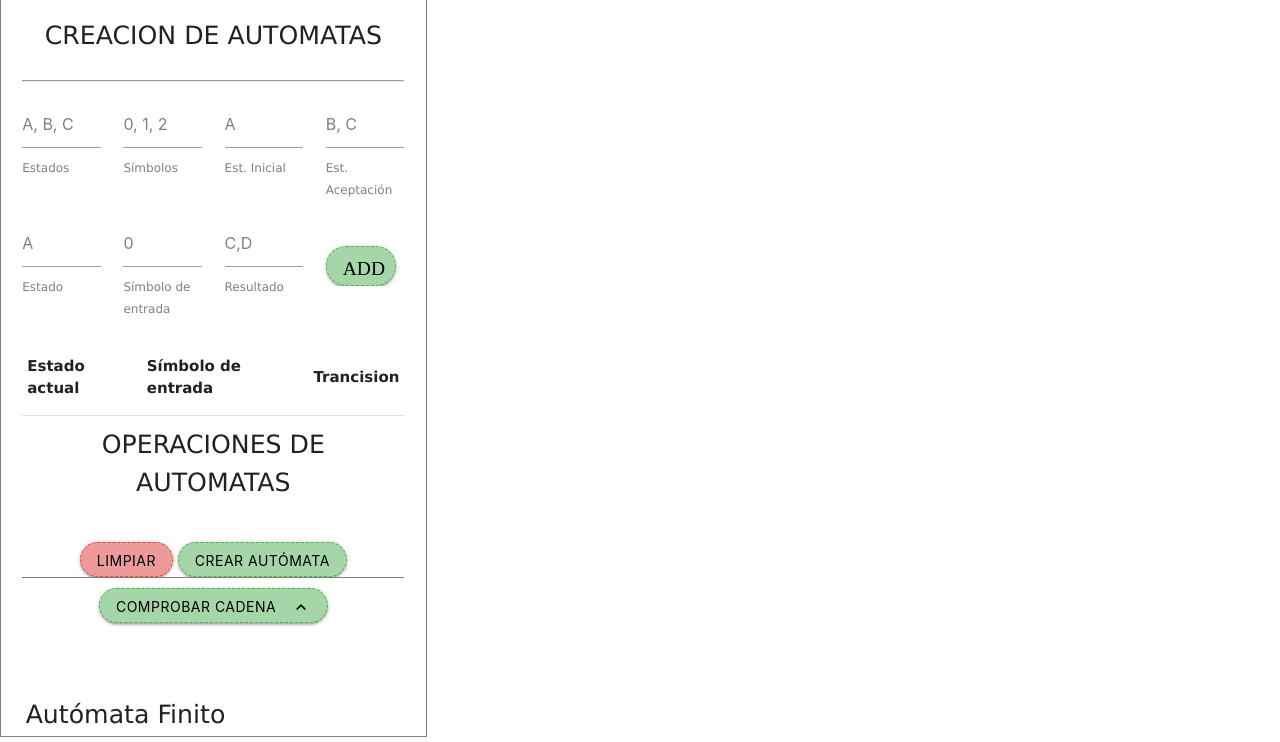
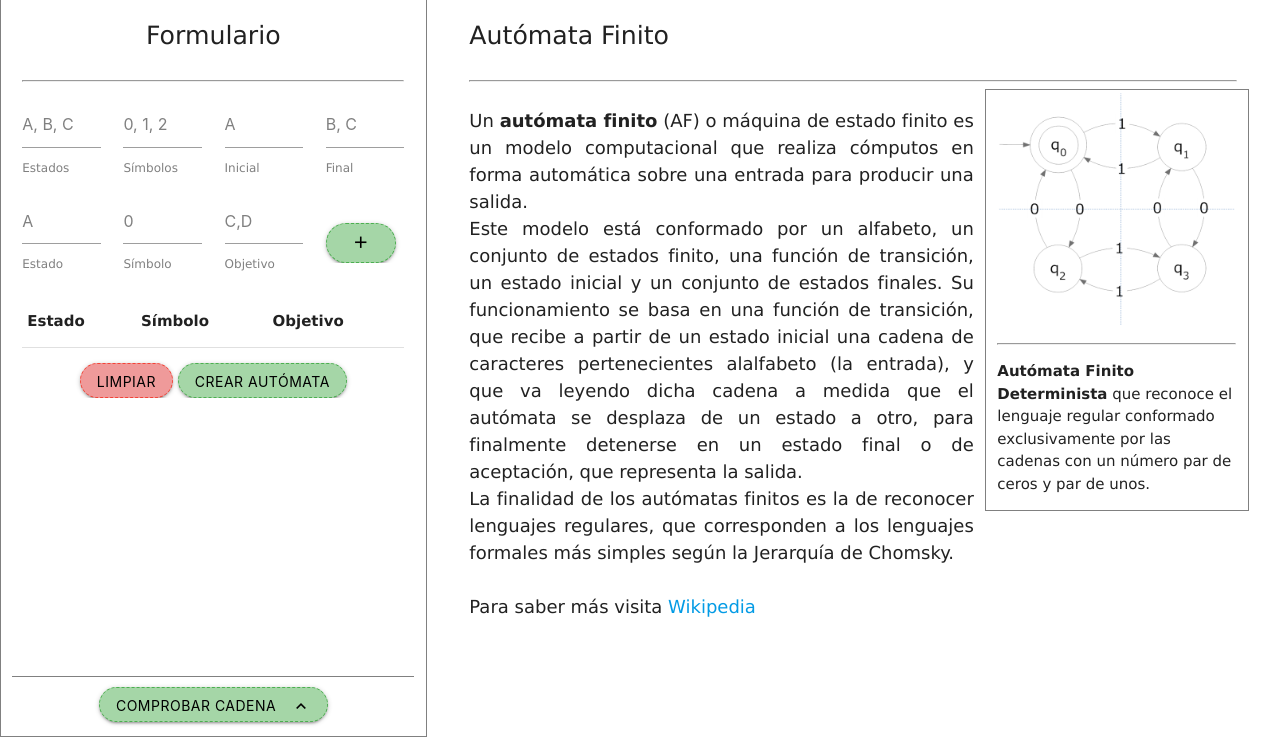
Before and after one commit to maurogarcesd/automatacreator, a Flask app: page / in a window 1280 px wide. Shown: the part 63-805 px from the top of the page. Run offline with Flask 2, Linux system fonts and the light colour scheme; lists and menus that the app fills with data are empty; some libraries are stand-ins or nearby versions.

Commit message:
Tablas modificadas verificacion anadida

```diff
--- a/templates/automaton.html
+++ b/templates/automaton.html
@@ -1,7 +1,7 @@
 <div class="row">
     <div class="col l4 automaton-options">
         <div class="automaton-input-container">
-            <p class="flow-text center-align form-title">CREACION DE AUTOMATAS</p>
+            <p class="flow-text center-align form-title">Formulario</p>
             <hr>
             <form class="automaton-form" id="automatonForm">
                 <div class="row">
@@ -15,11 +15,11 @@
                     </div>
                     <div class="col s3">
                         <input class="validate" type="text" id="initialInput" name="initialInput" placeholder="A">
-                        <label class="" for="initialInput">Est. Inicial</label>
+                        <label class="" for="initialInput">Inicial</label>
                     </div>
                     <div class="col s3">
                         <input class="validate" type="text" id="finalInput" name="finalInput" placeholder="B, C">
-                        <label class="" for="finalInput">Est. Aceptación</label>
+                        <label class="" for="finalInput">Final</label>
                     </div>
                 </div>
                 <div class="row">
@@ -31,16 +31,16 @@
                     <div class="col s3">
                         <input class="validate" type="text" id="transitionSymbolInput" name="transitionInput"
                                placeholder="0">
-                        <label class="" for="transitionSymbolInput">Símbolo de entrada</label>
+                        <label class="" for="transitionSymbolInput">Símbolo</label>
                     </div>
                     <div class="col s3">
                         <input class="validate" type="text" id="transitionTargetInput" name="transitionInput"
                                placeholder="C,D">
-                        <label class="" for="transitionTargetInput">Resultado</label>
+                        <label class="" for="transitionTargetInput">Objetivo</label>
                     </div>
                     <div class="col s3">
                         <button class="btn btn-primary btn-add-transition hoverable" id="btnAddTransition">
-                            <i class="material-icons">ADD</i>
+                            <i class="material-icons">add</i>
                         </button>
                     </div>
                 </div>
@@ -48,29 +48,42 @@
                 <table>
                     <thead>
                     <tr>
-                        <th>Estado actual</th>
-                        <th>Símbolo de entrada</th>
-                        <th>Trancision</th>
+                        <th>Estado</th>
+                        <th>Símbolo</th>
+                        <th>Objetivo</th>
                     </tr>
                     </thead>
                     <tbody id="transitionsList"></tbody>
                 </table>
 
                 <div class="center-align">
-                    <p class="flow-text center-align form-title">OPERACIONES DE AUTOMATAS</p>
                     <button class="btn btn-danger btn-create-automaton hoverable" id="btnClearAutomaton">
                         Limpiar
                     </button>
                     <button class="btn btn-primary btn-create-automaton hoverable" id="btnCreateAutomaton">
                         Crear autómata
                     </button>
-                   <!-- <button class="btn btn-primay btn-verify-automaton hoverable" id="btnVerifyAutomaton">
-                        Verificar
-                    </button>  -->
                 </div>
+
                 <div class="automaton-form-info" id="automatonFormInfo"></div>
             </form>
 
+            <!-- Start regex form -->
+            <form class="regex-form" id="regexForm">
+                <div class="">
+                    <input class="validate" type="text" id="regexInput" name="regexInput" placeholder="(a|b)*c">
+                    <label class="" for="regexInput">Expresión regular</label>
+                </div>
+                <div class="center-align">
+                    <button class="btn btn-primary btn-create-automaton hoverable" id="btnGenerateAutomaton">
+                        Generar autómata
+                    </button>
+                </div>
+
+                <div class="regex-form-info" id="regexFormInfo"></div>
+            </form>
+            <!-- End regex form -->
+        </div>
 
         <div class="matcher-opener center-align">
             <button class="btn btn-primary hoverable" id="btnMatcherOpener"> Comprobar cadena
@@ -125,7 +138,7 @@
                     <img class="responsive-img" src="./../static/img/dfa.png" alt="Automaton Example Image">
                     <hr>
                     <p>
-                        <b>Autómata Finito Deterministico</b> que reconoce el lenguaje regular conformado exclusivamente
+                        <b>Autómata Finito Determinista</b> que reconoce el lenguaje regular conformado exclusivamente
                         por las cadenas con un número par de ceros y par de unos.
                     </p>
                 </div>
@@ -156,9 +169,9 @@
                 <table class="highlight striped centered">
                     <thead>
                     <tr>
-                        <th>Estado actual</th>
-                        <th>Símbolo entrada</th>
-                        <th>Nuevo Estado</th>
+                        <th>Estado</th>
+                        <th>Símbolo</th>
+                        <th>Objetivo</th>
                     </tr>
                     </thead>
                     <tbody id="detailAutomatonTransitions"></tbody>
```
